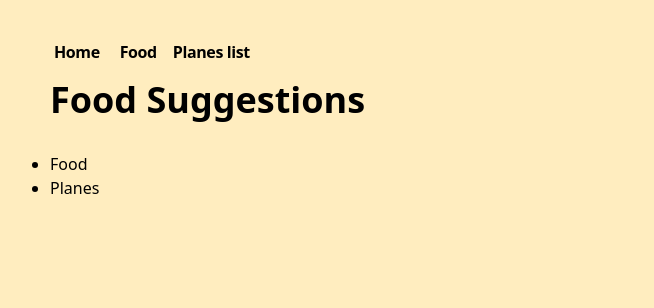
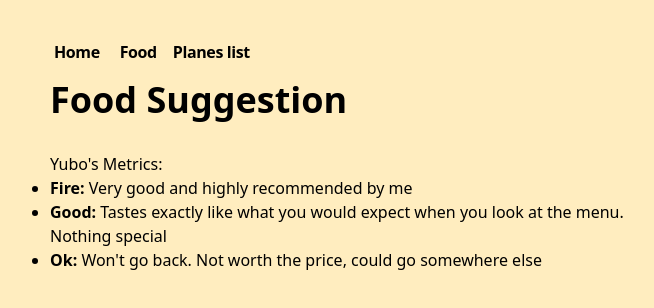
Before and after one commit to pietasty/Website, a Next.js app: page /food in a window 1280 px wide. Shown: the top 308 px of the page, without its empty margins (302-956 px from the left). Built offline with nearby package versions, Linux system fonts and the light colour scheme.

Commit message:
Adding Food rating Metrics

```diff
--- a/app/food/page.tsx
+++ b/app/food/page.tsx
@@ -2,11 +2,13 @@ export default function Page(){
   return (
     <section>
       <h1 className="mb-8 text-4xl font-semibold">
-        Food Suggestions
+        Food Suggestion
       </h1>
+      <p>Yubo's Metrics:</p>
       <ul className="list-disc">
-        <li>Food</li>
-        <li>Planes</li>
+        <li><b>Fire:</b> Very good and highly recommended by me</li>
+        <li><b>Good:</b> Tastes exactly like what you would expect when you look at the menu. Nothing special</li>
+        <li><b>Ok:</b> Won't go back. Not worth the price, could go somewhere else</li>
       </ul>
     </section>
   )
```
